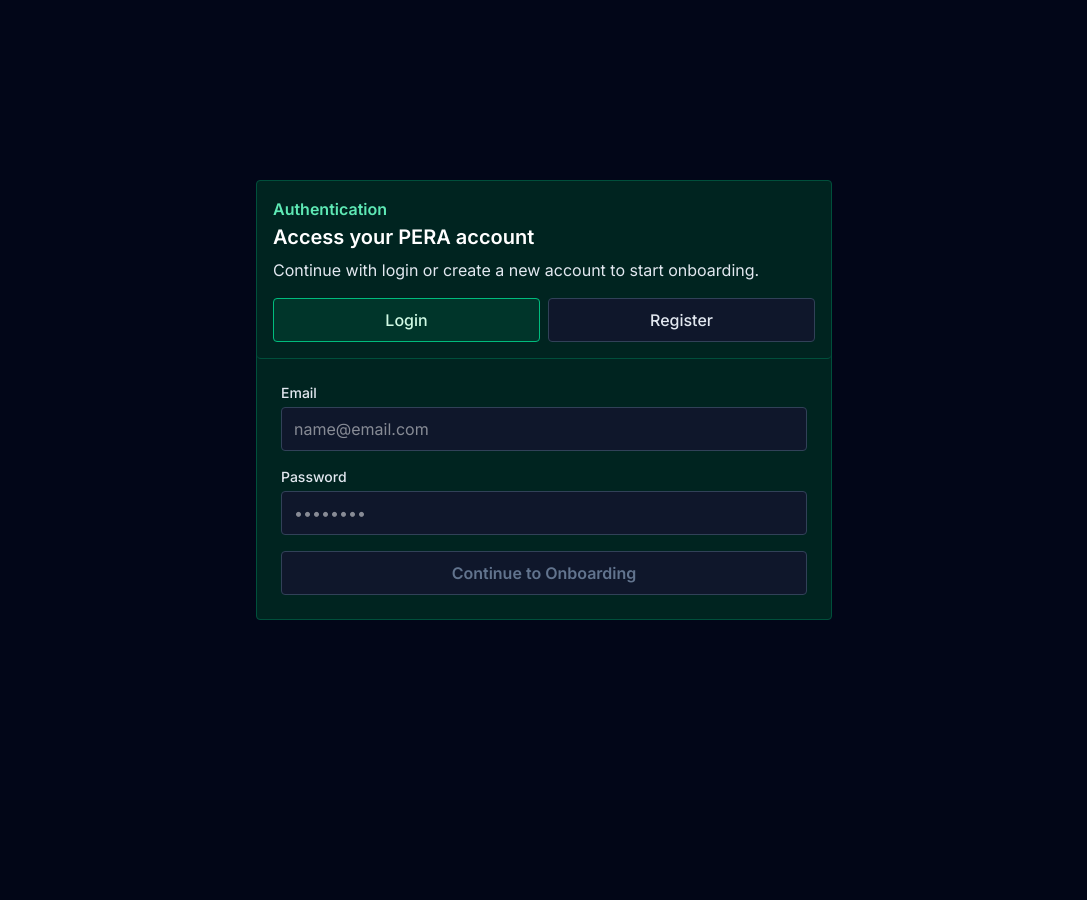
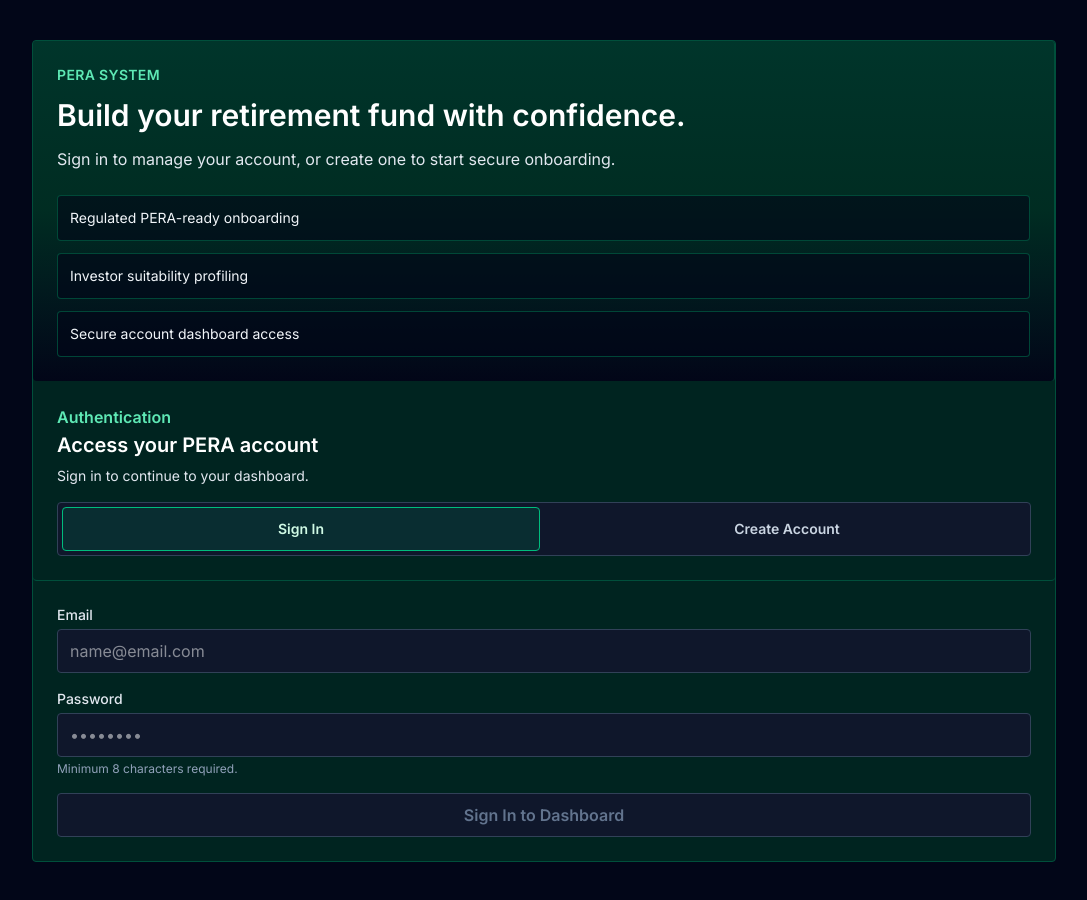
Before and after one commit to JayDumagat/pera-system, a React (Vite) app: page / in a window 1280 px wide. Shown: the whole page, without its empty margins (96-1183 px from the left). Before the commit the page ends 800 px from the top, so only its background shows below. Built offline with nearby package versions, Linux system fonts and the light colour scheme.

Commit message:
Improve auth UI and redirect login to dashboard
Agent-Logs-Url: https://github.com/JayDumagat/pera-system/sessions/7644ed38-bd7c-4877-af6d-f81a96208ec3

Co-authored-by: JayDumagat <54160374+JayDumagat@users.noreply.github.com>

```diff
--- a/src/App.tsx
+++ b/src/App.tsx
@@ -52,26 +52,50 @@ function AuthPage({ onAuthenticate }: AuthPageProps) {
 
   return (
     <main className="min-h-screen bg-slate-950 px-3 py-4 text-white md:flex md:items-center md:justify-center md:p-10">
-      <div className="w-full border border-emerald-900 bg-emerald-950/80 md:max-w-xl">
-        <header className="border-b border-emerald-900 p-4">
+      <div className="w-full overflow-hidden border border-emerald-900 bg-emerald-950/80 md:max-w-5xl md:grid md:grid-cols-[1.1fr,1fr]">
+        <section className="hidden border-r border-emerald-900 bg-gradient-to-b from-emerald-900/40 via-emerald-950 to-slate-950 p-6 md:block">
+          <p className="text-sm font-semibold uppercase tracking-wide text-emerald-300">PERA System</p>
+          <h1 className="mt-3 text-3xl font-semibold leading-tight">
+            Build your retirement fund with confidence.
+          </h1>
+          <p className="mt-3 text-base text-slate-200">
+            Sign in to manage your account, or create one to start secure onboarding.
+          </p>
+          <div className="mt-6 space-y-3">
+            {[
+              'Regulated PERA-ready onboarding',
+              'Investor suitability profiling',
+              'Secure account dashboard access',
+            ].map((item) => (
+              <p key={item} className="border border-emerald-800/70 bg-slate-950/60 p-3 text-sm text-slate-100">
+                {item}
+              </p>
+            ))}
+          </div>
+        </section>
+
+        <section>
+          <header className="border-b border-emerald-900 p-4 md:p-6">
             <p className="text-base font-semibold text-emerald-300">Authentication</p>
-          <h1 className="mt-1 text-xl font-semibold leading-tight">Access your PERA account</h1>
-          <p className="mt-2 text-base text-slate-200">
-            Continue with login or create a new account to start onboarding.
+            <h2 className="mt-1 text-xl font-semibold leading-tight">Access your PERA account</h2>
+            <p className="mt-2 text-sm text-slate-200">
+              {mode === 'login'
+                ? 'Sign in to continue to your dashboard.'
+                : 'Create a new account to begin onboarding.'}
             </p>
-          <div className="mt-4 grid grid-cols-2 gap-2">
+            <div className="mt-4 grid grid-cols-2 gap-2 rounded-lg border border-slate-700 bg-slate-900 p-1">
               {(['login', 'register'] as const).map((currentMode) => (
                 <button
                   key={currentMode}
                   type="button"
                   onClick={() => setMode(currentMode)}
-                className={`min-h-11 border px-3 text-base font-medium capitalize ${
+                  className={`min-h-11 border px-3 text-sm font-semibold ${
                     mode === currentMode
                       ? 'border-emerald-500 bg-emerald-900/40 text-emerald-100'
-                    : 'border-slate-700 bg-slate-900 text-slate-200'
+                      : 'border-transparent text-slate-300'
                   }`}
                 >
-                {currentMode}
+                  {currentMode === 'login' ? 'Sign In' : 'Create Account'}
                 </button>
               ))}
             </div>
@@ -119,6 +143,7 @@ function AuthPage({ onAuthenticate }: AuthPageProps) {
                 className="mt-1 min-h-11 w-full border border-slate-700 bg-slate-900 px-3 text-base text-white outline-none focus:border-emerald-500"
                 placeholder="••••••••"
               />
+              <p className="mt-1 text-xs text-slate-400">Minimum 8 characters required.</p>
             </div>
 
             <button
@@ -126,9 +151,10 @@ function AuthPage({ onAuthenticate }: AuthPageProps) {
               disabled={!canSubmit}
               className="min-h-11 w-full border border-emerald-500 bg-emerald-700 px-4 text-base font-semibold text-white disabled:border-slate-700 disabled:bg-slate-900 disabled:text-slate-500"
             >
-            {mode === 'login' ? 'Continue to Onboarding' : 'Create Account & Continue'}
+              {mode === 'login' ? 'Sign In to Dashboard' : 'Create Account & Continue'}
             </button>
           </form>
+        </section>
       </div>
     </main>
   )
@@ -610,7 +636,7 @@ function App() {
         onAuthenticate={(nextAuth) => {
           setAuth(nextAuth)
           setOnboardingResetCounter((current) => current + 1)
-          setStage('onboarding')
+          setStage(nextAuth.mode === 'login' ? 'dashboard' : 'onboarding')
         }}
       />
     )
```
Lines whose indentation alone changed are shown as unchanged.
